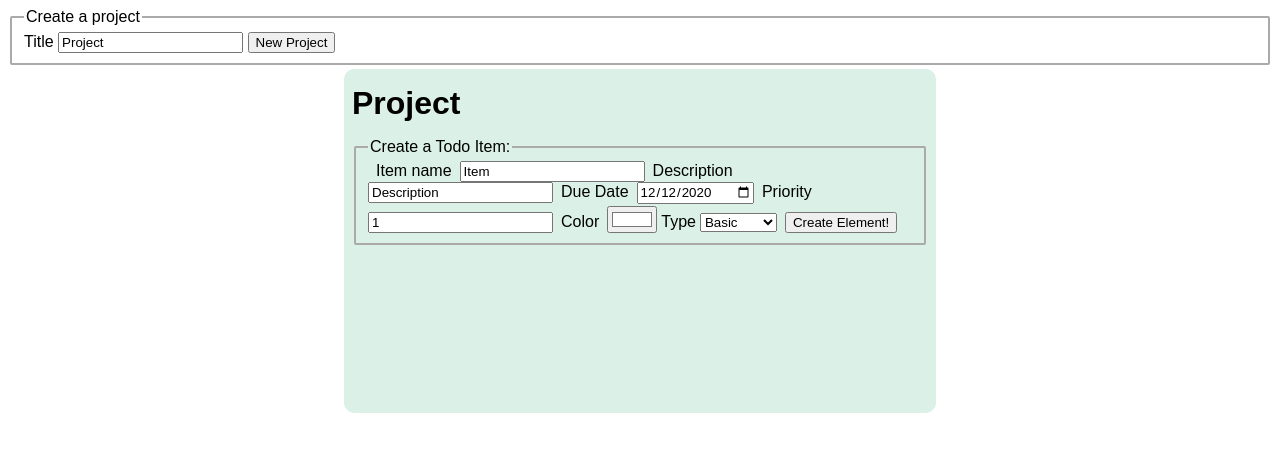
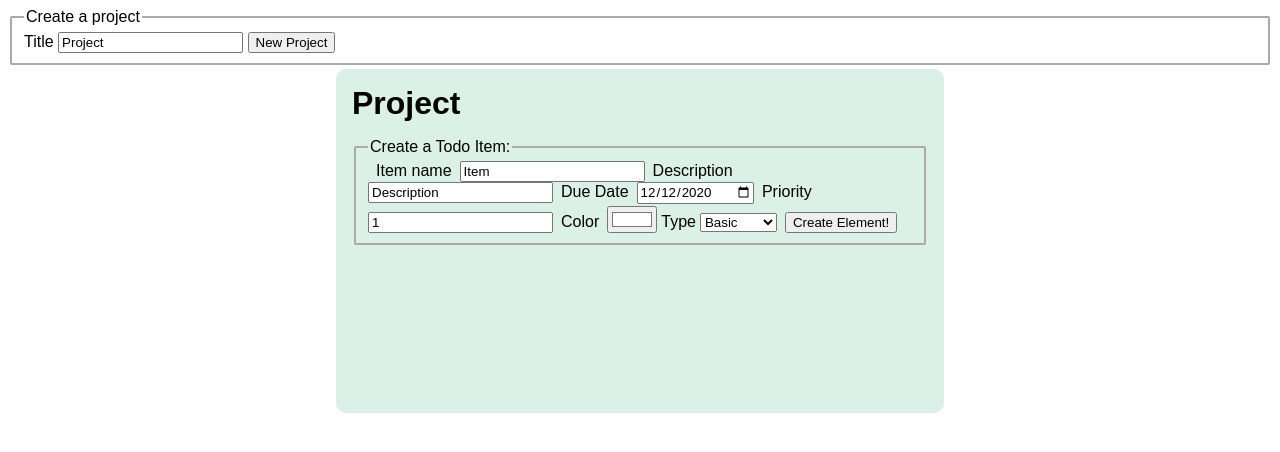
Before and after one commit to gonkergd/odin-todolist, a website built with webpack: page src/template.html in a window 1280 px wide. Built offline with nearby package versions, Linux system fonts and the light colour scheme.

Commit message:
Expanded padding cuz forms r stupid

```diff
--- a/src/styles.css
+++ b/src/styles.css
@@ -18,7 +18,7 @@ button {
     width: 45vw;
     border-radius: 10px;
     margin: 4px;
-    padding: 8px 8px 16px 8px;
+    padding: 8px 16px 16px 16px;
     overflow: auto;
     display: flex;
     flex-direction: column;
```
